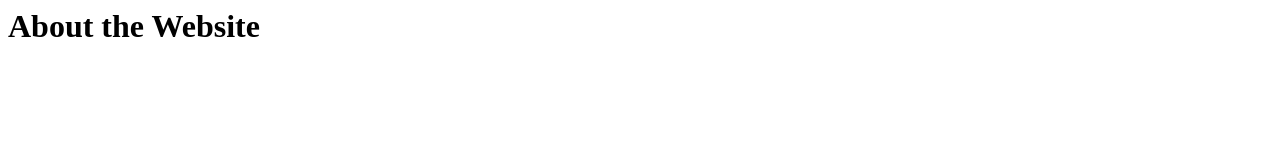
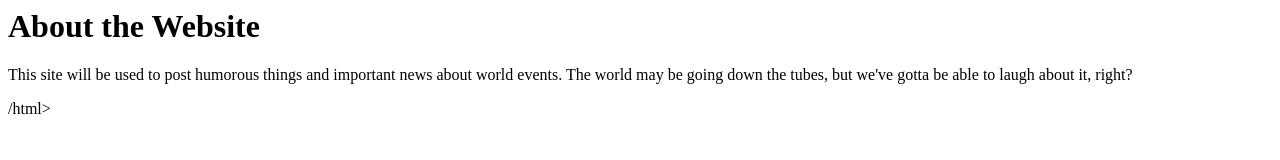
Before and after one commit to GDS83192/GDS83192.github-io, a plain HTML site: page about.html in a window 1280 px wide. Drawn offline with Linux system fonts and the light colour scheme.

Commit message:
Intro to about section

```diff
--- a/about.html
+++ b/about.html
@@ -1,4 +1,8 @@
 <!DOCTYPEhmtl>
 <html>
 <h1>About the Website</h1>
-</html>
+<p>This site will be used to post humorous things and important news about world events.
+  The world may be going down the tubes, but we've gotta be able to laugh about it,
+  right?
+</p>
+/html>
```
